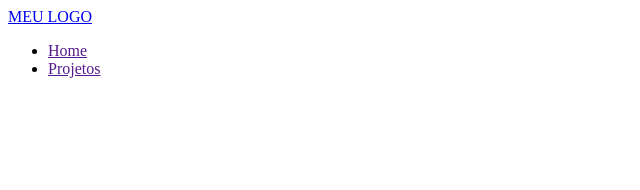
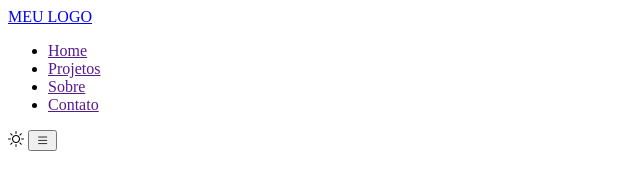
Before and after one commit to ysissilva/candiessales, a plain HTML site: page index.html in a window 1280 px wide. Shown: the whole page, without its empty margins (0-640 px from the left). Drawn offline with nearby package versions, Linux system fonts and the light colour scheme.

Commit message:
header html pronto

```diff
--- a/index.html
+++ b/index.html
@@ -1,10 +1,15 @@
 <!DOCTYPE html>
 <html lang="pt-br">
+
 <head>
     <meta charset="UTF-8">
     <meta name="viewport" content="width=device-width, initial-scale=1.0">
     <title>Candies Sales</title>
+
+    <!-- Bootstrap Icons -->
+    <link rel="stylesheet" href="https://cdn.jsdelivr.net/npm/bootstrap-icons@1.13.1/font/bootstrap-icons.min.css">
 </head>
+
 <body>
 
     <!--  -->
@@ -27,17 +32,47 @@
                         <span> Home </span>
                     </a>
                 </li>
+
                 <li>
                     <a href="">
                         <span> Projetos </span>
                     </a>
                 </li>
 
+                <li>
+                    <a href="">
+                        <span>Sobre</span>
+                    </a>
+                </li>
+
+                <li>
+                    <a href="">
+                        <span> Contato </span>
+                    </a>
+
+                </li>
             </ul>
+
         </nav>
+
+        <!-- Icone Trocar Cor Tema -->
+        <div>
+
+            <!-- Icone Sol ou Lua  -->
+            <i class="bi bi-brightness-high"></i>
+
+            <!-- Botão Hámbuguer -->
+            <button>
+                <i class="bi bi-list"></i>
+            </button>
+
+
+
+        </div>
 
     </header>
 
     <!-- LOGO -->
 </body>
+
 </html>
```
Lines whose indentation alone changed are shown as unchanged.
